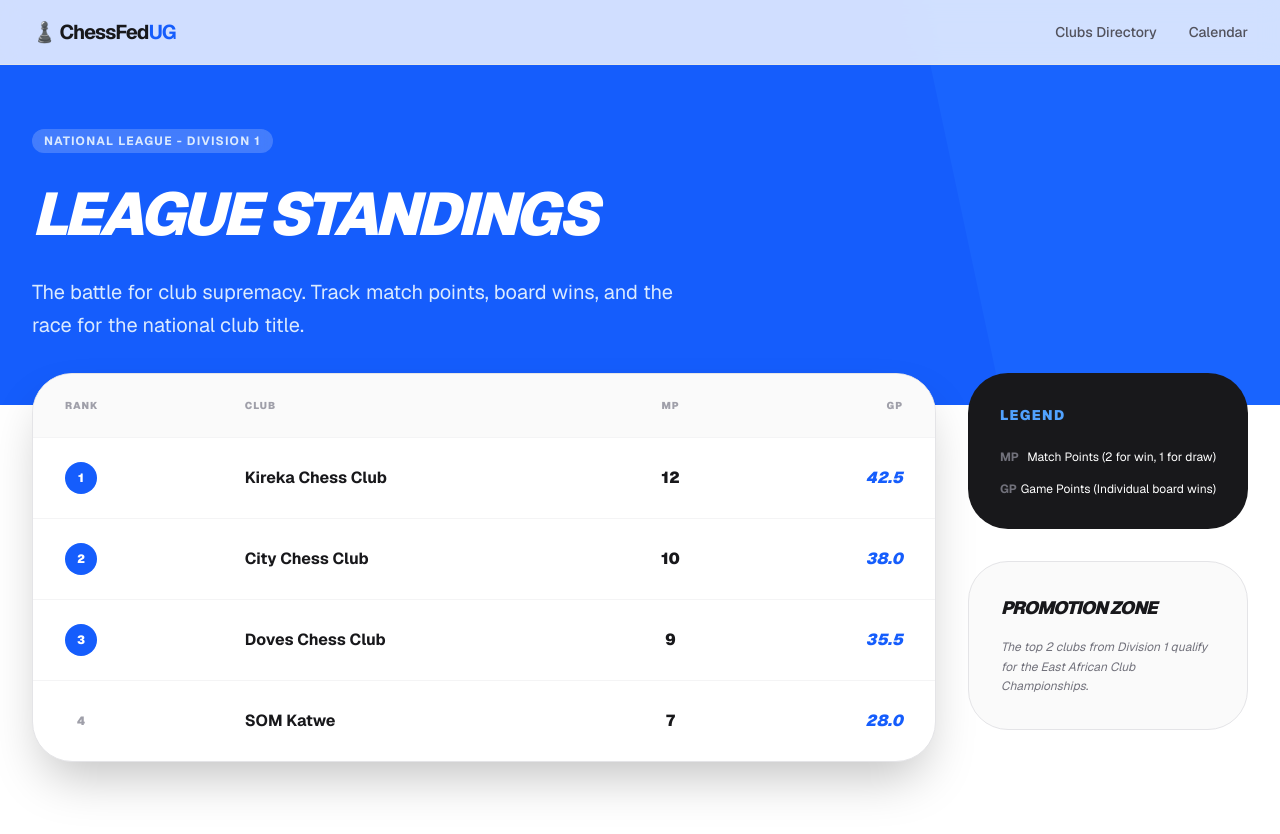
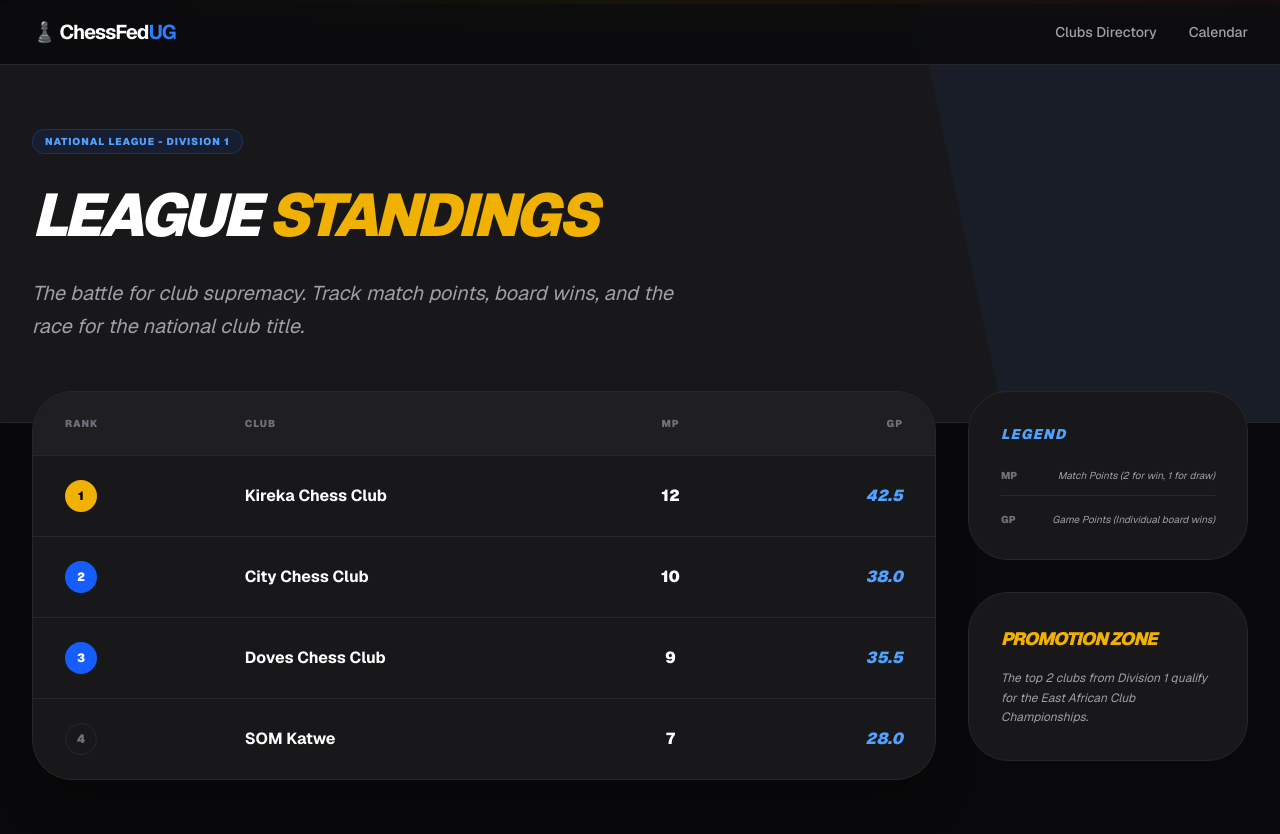
Before and after one commit to AskTiba/ChessFed-Ug, a Next.js app: page /league in a window 1280 px wide. Shown: the top 834 px of the page. Built offline with nearby package versions, Linux system fonts and the light colour scheme.

Commit message:
style: soothe League Standings background with dark theme
- Replace bright white with Zinc-950/900 theme\n- Add National Pride accents (Black, Yellow, Red)\n- Update rank indicators with Gold for 1st place

```diff
--- a/app/league/page.tsx
+++ b/app/league/page.tsx
@@ -5,32 +5,36 @@ export default async function LeagueStandingsPage() {
   const standings = await prisma.leagueStanding.findMany();
 
   return (
-    <div className="min-h-screen bg-white dark:bg-zinc-950 font-sans pb-20">
-      <nav className="fixed top-0 w-full z-50 bg-white/80 dark:bg-zinc-950/80 backdrop-blur-md border-b border-zinc-200 dark:border-zinc-800">
+    <div className="min-h-screen bg-zinc-950 font-sans pb-20 text-white">
+      {/* Navigation */}
+      <nav className="fixed top-0 w-full z-50 bg-zinc-950/80 backdrop-blur-md border-b border-zinc-800">
         <div className="max-w-7xl mx-auto px-4 sm:px-6 lg:px-8">
           <div className="flex justify-between h-16 items-center">
-            <Link href="/" className="text-xl font-bold tracking-tighter text-zinc-900 dark:text-white">
-              ♟️ ChessFed<span className="text-blue-600">UG</span>
+            <Link href="/" className="text-xl font-bold tracking-tighter text-white">
+              ♟️ ChessFed<span className="text-blue-500">UG</span>
             </Link>
             <div className="flex gap-8">
-              <Link href="/clubs" className="text-sm font-medium text-zinc-600 dark:text-zinc-400 hover:text-blue-600 transition-colors">Clubs Directory</Link>
-              <Link href="/tournaments" className="text-sm font-medium text-zinc-600 dark:text-zinc-400 hover:text-blue-600 transition-colors">Calendar</Link>
+              <Link href="/clubs" className="text-sm font-medium text-zinc-400 hover:text-white transition-colors">Clubs Directory</Link>
+              <Link href="/tournaments" className="text-sm font-medium text-zinc-400 hover:text-white transition-colors">Calendar</Link>
             </div>
           </div>
         </div>
       </nav>
 
-      <header className="pt-32 pb-16 bg-blue-600 text-white overflow-hidden relative">
-        <div className="absolute top-0 right-0 w-1/3 h-full bg-blue-500/20 skew-x-12 translate-x-1/4"></div>
+      <header className="pt-32 pb-20 bg-zinc-900 border-b border-zinc-800 overflow-hidden relative">
+        {/* National Pride Accent */}
+        <div className="absolute top-0 left-0 w-full h-1 bg-gradient-to-r from-black via-yellow-500 to-red-600 opacity-50"></div>
+        <div className="absolute top-0 right-0 w-1/3 h-full bg-blue-500/5 skew-x-12 translate-x-1/4"></div>
+
         <div className="max-w-7xl mx-auto px-4 sm:px-6 lg:px-8 relative z-10">
           <div className="max-w-3xl">
-            <div className="inline-flex items-center gap-2 px-3 py-1 rounded-full bg-white/20 backdrop-blur-sm text-blue-100 text-xs font-bold uppercase tracking-widest mb-6">
+            <div className="inline-flex items-center gap-2 px-3 py-1 rounded-full bg-blue-600/10 border border-blue-500/20 text-blue-400 text-[10px] font-black uppercase tracking-widest mb-6">
               National League - Division 1
             </div>
             <h1 className="text-4xl md:text-6xl font-black mb-6 leading-tight uppercase tracking-tighter italic">
-              League Standings
+              League <span className="text-yellow-500">Standings</span>
             </h1>
-            <p className="text-xl text-blue-100 leading-relaxed max-w-2xl">
+            <p className="text-xl text-zinc-400 leading-relaxed max-w-2xl italic">
               The battle for club supremacy. Track match points, board wins, and the race for the national club title.
             </p>
           </div>
@@ -40,31 +44,31 @@ export default async function LeagueStandingsPage() {
       <main className="max-w-7xl mx-auto px-4 sm:px-6 lg:px-8 -mt-8 relative z-20">
         <div className="grid grid-cols-1 lg:grid-cols-4 gap-8">
           <div className="lg:col-span-3">
-            <div className="bg-white dark:bg-zinc-900 rounded-[2.5rem] border border-zinc-200 dark:border-zinc-800 shadow-2xl overflow-hidden">
+            <div className="bg-zinc-900 rounded-[2.5rem] border border-zinc-800 shadow-2xl overflow-hidden">
               <table className="w-full text-left">
                 <thead>
-                  <tr className="bg-zinc-50 dark:bg-zinc-800/50 border-b border-zinc-100 dark:border-zinc-800">
-                    <th className="px-8 py-6 text-[10px] font-black text-zinc-400 uppercase tracking-widest">Rank</th>
-                    <th className="px-8 py-6 text-[10px] font-black text-zinc-400 uppercase tracking-widest">Club</th>
-                    <th className="px-8 py-6 text-[10px] font-black text-zinc-400 uppercase tracking-widest text-center">MP</th>
-                    <th className="px-8 py-6 text-[10px] font-black text-zinc-400 uppercase tracking-widest text-right">GP</th>
+                  <tr className="bg-zinc-800/50 border-b border-zinc-800">
+                    <th className="px-8 py-6 text-[10px] font-black text-zinc-500 uppercase tracking-widest">Rank</th>
+                    <th className="px-8 py-6 text-[10px] font-black text-zinc-500 uppercase tracking-widest">Club</th>
+                    <th className="px-8 py-6 text-[10px] font-black text-zinc-500 uppercase tracking-widest text-center">MP</th>
+                    <th className="px-8 py-6 text-[10px] font-black text-zinc-500 uppercase tracking-widest text-right">GP</th>
                   </tr>
                 </thead>
-                <tbody className="divide-y divide-zinc-100 dark:divide-zinc-800">
+                <tbody className="divide-y divide-zinc-800">
                   {standings.map((s: any, idx: number) => (
-                    <tr key={idx} className="group hover:bg-blue-50/30 dark:hover:bg-blue-900/10 transition-colors">
+                    <tr key={idx} className="group hover:bg-white/5 transition-colors">
                       <td className="px-8 py-6">
-                        <span className={`inline-flex items-center justify-center w-8 h-8 rounded-full font-black text-xs ${idx < 3 ? 'bg-blue-600 text-white' : 'text-zinc-400'}`}>
+                        <span className={`inline-flex items-center justify-center w-8 h-8 rounded-full font-black text-xs ${idx === 0 ? 'bg-yellow-500 text-black' : idx < 3 ? 'bg-blue-600 text-white' : 'text-zinc-500 border border-zinc-800'}`}>
                           {s.rank}
                         </span>
                       </td>
                       <td className="px-8 py-6">
-                        <Link href={`/clubs/${s.clubId}`} className="font-bold text-zinc-900 dark:text-white group-hover:text-blue-600 transition-colors">
+                        <Link href={`/clubs/${s.clubId}`} className="font-bold text-white group-hover:text-yellow-500 transition-colors">
                           {s.name}
                         </Link>
                       </td>
-                      <td className="px-8 py-6 text-center font-black text-zinc-900 dark:text-white">{s.matchPoints}</td>
-                      <td className="px-8 py-6 text-right font-black text-blue-600 italic">{s.gamePoints.toFixed(1)}</td>
+                      <td className="px-8 py-6 text-center font-black text-white">{s.matchPoints}</td>
+                      <td className="px-8 py-6 text-right font-black text-blue-400 italic">{s.gamePoints.toFixed(1)}</td>
                     </tr>
                   ))}
                 </tbody>
@@ -73,23 +77,23 @@ export default async function LeagueStandingsPage() {
           </div>
 
           <div className="space-y-8">
-            <div className="p-8 bg-zinc-900 text-white rounded-[2.5rem]">
-              <h3 className="text-sm font-black uppercase tracking-widest mb-6 text-blue-400">Legend</h3>
+            <div className="p-8 bg-zinc-900 border border-zinc-800 text-white rounded-[2.5rem]">
+              <h3 className="text-sm font-black uppercase tracking-widest mb-6 text-blue-400 italic">Legend</h3>
               <div className="space-y-4">
-                <div className="flex justify-between text-xs">
-                  <span className="font-bold text-zinc-500">MP</span>
-                  <span>Match Points (2 for win, 1 for draw)</span>
+                <div className="flex justify-between text-[10px] border-b border-zinc-800 pb-3">
+                  <span className="font-black text-zinc-500 uppercase">MP</span>
+                  <span className="text-right italic text-zinc-400">Match Points (2 for win, 1 for draw)</span>
                 </div>
-                <div className="flex justify-between text-xs">
-                  <span className="font-bold text-zinc-500">GP</span>
-                  <span>Game Points (Individual board wins)</span>
+                <div className="flex justify-between text-[10px]">
+                  <span className="font-black text-zinc-500 uppercase">GP</span>
+                  <span className="text-right italic text-zinc-400">Game Points (Individual board wins)</span>
                 </div>
               </div>
             </div>
 
-            <div className="p-8 bg-zinc-50 dark:bg-zinc-900/50 border border-zinc-200 dark:border-zinc-800 rounded-[2.5rem]">
-              <h3 className="text-lg font-black uppercase tracking-tighter mb-4 italic text-zinc-900 dark:text-white">Promotion Zone</h3>
-              <p className="text-xs text-zinc-500 leading-relaxed italic">
+            <div className="p-8 bg-zinc-900 border border-zinc-800 rounded-[2.5rem]">
+              <h3 className="text-lg font-black uppercase tracking-tighter mb-4 italic text-yellow-500">Promotion Zone</h3>
+              <p className="text-xs text-zinc-400 leading-relaxed italic">
                 The top 2 clubs from Division 1 qualify for the East African Club Championships.
               </p>
             </div>
```
